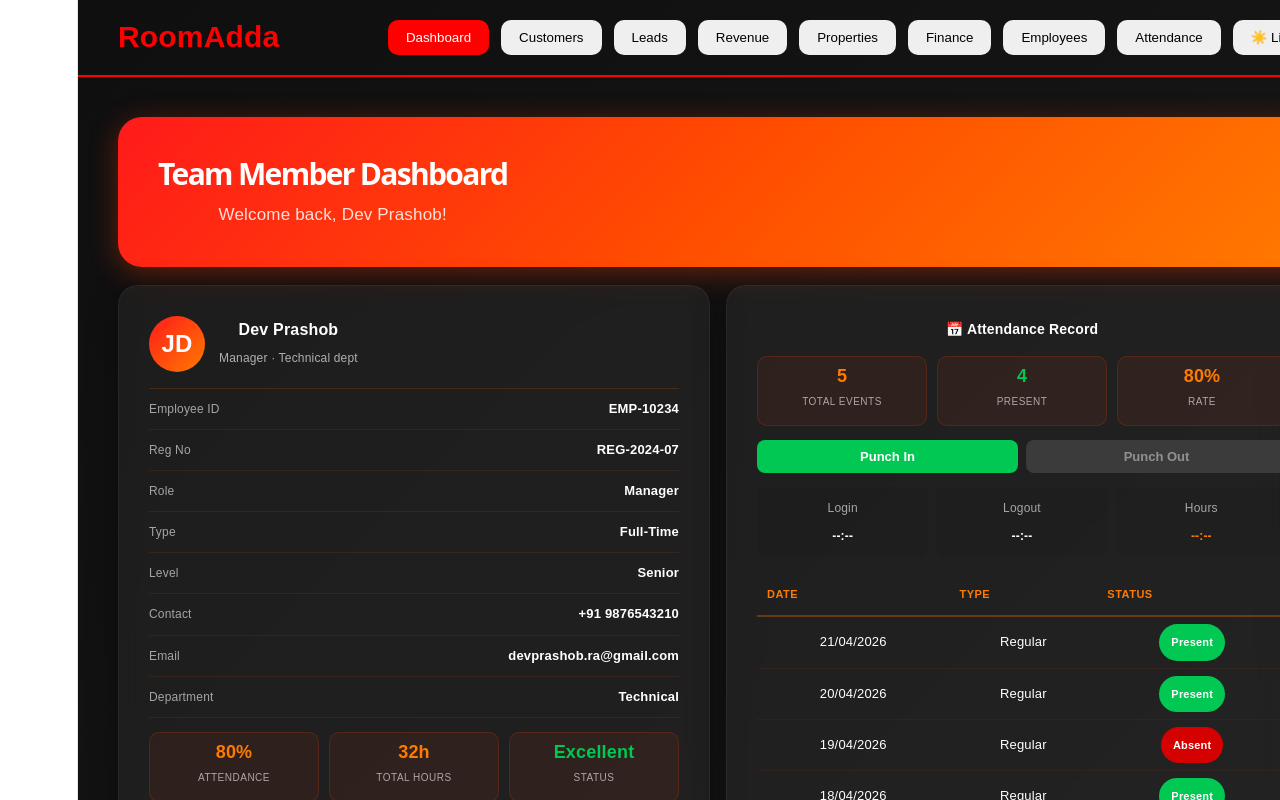
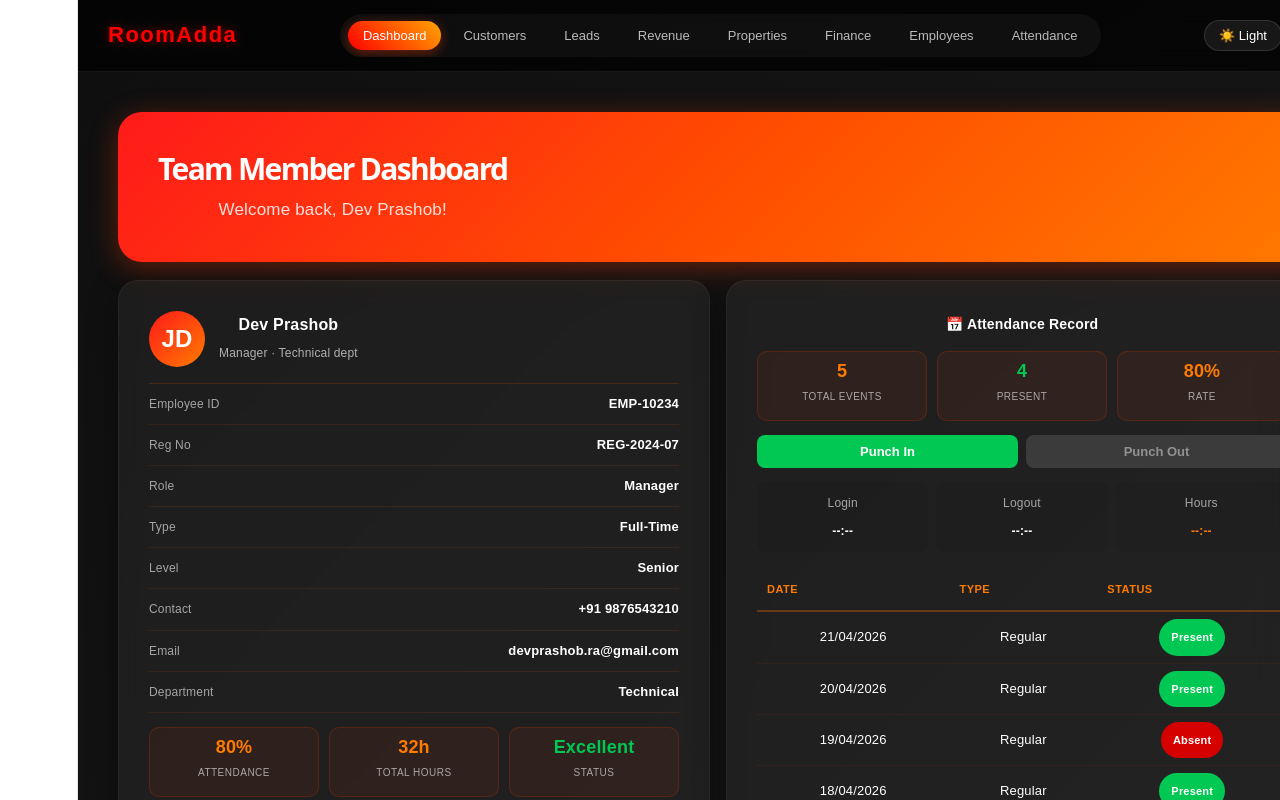
Before and after one commit to hariniVasudevan907/blueprint-site, a React (Vite) app: page / in a window 1280 px wide. Both pictures are taken after typing "name@example.com", "Sample123" into the empty fields and a click on the button "Login". Shown: the top 800 px of the page. Built offline with nearby package versions, Linux system fonts and the light colour scheme.

Commit message:
updated ui

```diff
--- a/src/App.jsx
+++ b/src/App.jsx
@@ -312,9 +312,66 @@ export default function App() {
       .dark{background:linear-gradient(135deg,#0f0f0f,#1a1a1a);color:white}
       .light{background:#f5f5f5;color:black}
 
-      .topbar{display:flex;justify-content:space-between;padding:20px 40px;border-bottom:2px solid red; align-items: center;}
-      .logo{font-size:30px;font-weight:bold;color:red}
-      .nav{display:flex;gap:12px; flex-wrap: wrap;}
+      /* ── Topbar ── */
+      .topbar{
+        display:flex; justify-content:space-between; align-items:center;
+        padding:14px 30px;
+        background:rgba(0,0,0,0.7);
+        backdrop-filter:blur(12px);
+        border-bottom:1px solid rgba(255,255,255,0.08);
+        position:sticky; top:0; z-index:100;
+      }
+      .logo{
+        font-size:22px; font-weight:800; color:red;
+        letter-spacing:1.5px; text-shadow:0 0 10px rgba(255,0,0,0.45);
+        flex-shrink:0;
+      }
+
+      /* Nav pill group */
+      .navPillGroup{
+        display:flex; gap:6px; align-items:center;
+        background:rgba(255,255,255,0.04);
+        padding:6px 8px; border-radius:999px;
+        overflow-x:auto; scrollbar-width:none;
+      }
+      .navPillGroup::-webkit-scrollbar{display:none}
+
+      /* Individual pill button */
+      .navBtn{
+        padding:7px 15px; border-radius:999px;
+        background:transparent; color:#bbb;
+        border:1px solid transparent;
+        font-size:13px; font-weight:500;
+        cursor:pointer; transition:all 0.25s ease;
+        white-space:nowrap; flex-shrink:0;
+      }
+      .navBtn:hover{
+        background:rgba(255,255,255,0.09); color:white;
+        transform:scale(1.04); border-color:transparent;
+      }
+      .navBtn.active{
+        background:linear-gradient(45deg,red,orange);
+        color:white; border:none;
+        box-shadow:0 3px 12px rgba(255,60,0,0.4);
+      }
+      .navBtn:disabled{ opacity:0.5; cursor:not-allowed; transform:none; }
+
+      /* Right-side actions */
+      .navActions{ display:flex; align-items:center; gap:10px; flex-shrink:0; }
+      .themeBtn{
+        padding:7px 14px; border-radius:999px;
+        background:rgba(255,255,255,0.07);
+        color:inherit; border:1px solid rgba(255,255,255,0.12);
+        font-size:13px; cursor:pointer; transition:0.25s;
+      }
+      .themeBtn:hover{ background:rgba(255,255,255,0.14); color:white; transform:none; }
+      .avatar{
+        width:36px; height:36px; border-radius:50%; flex-shrink:0;
+        background:linear-gradient(45deg,red,orange);
+        display:flex; align-items:center; justify-content:center;
+        font-size:14px; font-weight:800; color:white;
+        box-shadow:0 2px 10px rgba(255,60,0,0.4);
+      }
 
       button{padding:10px 18px;border-radius:10px;border:none;cursor:pointer;transition:.3s}
       button:hover{background:red;color:white;transform:translateY(-2px)}
@@ -477,13 +534,13 @@ export default function App() {
 
       @media(max-width:900px){
         .formGrid{grid-template-columns:1fr;gap:10px;}
-        .nav{flex-wrap:wrap;justify-content:center;margin-top:10px;}
-        .topbar{flex-direction:column;align-items:center;padding:15px;}
+        .navPillGroup{max-width:calc(100vw - 180px);}
+        .topbar{padding:12px 16px;}
+        .logo{font-size:18px;}
         .card{padding:15px;}
         .dashboardGrid { grid-template-columns:1fr; }
         .statRow { flex-wrap:wrap; }
         .statBox { min-width:80px; }
-        .welcomeBanner { flex-direction:column; align-items:flex-start; gap:8px; }
       }
 
       @media(max-width:600px){
@@ -493,17 +550,37 @@ export default function App() {
       `}</style>
 
       <div className="topbar">
+        {/* Logo */}
         <div className="logo">RoomAdda</div>
-        <div className="nav">
-          <button onClick={() => setView("dashboard")} style={{ background: view === 'dashboard' ? 'red' : '', color: view === 'dashboard' ? 'white' : '' }}>Dashboard</button>
-          <button onClick={() => setView("customers")} style={{ background: view === 'customers' ? 'red' : '', color: view === 'customers' ? 'white' : '' }}>Customers</button>
-          <button onClick={() => setView("leads")} style={{ background: view === 'leads' ? 'red' : '', color: view === 'leads' ? 'white' : '' }}>Leads</button>
-          <button onClick={() => setView("revenue")} style={{ background: view === 'revenue' ? 'red' : '', color: view === 'revenue' ? 'white' : '' }}>Revenue</button>
-          <button onClick={() => setView("properties")} style={{ background: view === 'properties' ? 'red' : '', color: view === 'properties' ? 'white' : '' }}>Properties</button>
-          <button onClick={() => setView("finance")} style={{ background: view === 'finance' ? 'red' : '', color: view === 'finance' ? 'white' : '' }}>Finance</button>
-          <button onClick={() => setView("employees")} style={{ background: view === 'employees' ? 'red' : '', color: view === 'employees' ? 'white' : '' }}>Employees</button>
-          <button onClick={() => setView("attendance")} style={{ background: view === 'attendance' ? 'red' : '', color: view === 'attendance' ? 'white' : '' }}>Attendance</button>
-          <button onClick={() => setDark(!dark)}>{dark ? "☀️ Light" : "🌙 Dark"}</button>
+
+        {/* Pill nav group */}
+        <div className="navPillGroup">
+          {[
+            { label: 'Dashboard',  key: 'dashboard'  },
+            { label: 'Customers',  key: 'customers'  },
+            { label: 'Leads',      key: 'leads'      },
+            { label: 'Revenue',    key: 'revenue'    },
+            { label: 'Properties', key: 'properties' },
+            { label: 'Finance',    key: 'finance'    },
+            { label: 'Employees',  key: 'employees'  },
+            { label: 'Attendance', key: 'attendance' },
+          ].map(({ label, key }) => (
+            <button
+              key={key}
+              className={`navBtn${view === key ? ' active' : ''}`}
+              onClick={() => setView(key)}
+            >
+              {label}
+            </button>
+          ))}
+        </div>
+
+        {/* Right actions */}
+        <div className="navActions">
+          <button className="themeBtn" onClick={() => setDark(!dark)}>
+            {dark ? '☀️ Light' : '🌙 Dark'}
+          </button>
+          <div className="avatar">DP</div>
         </div>
       </div>
 
```
